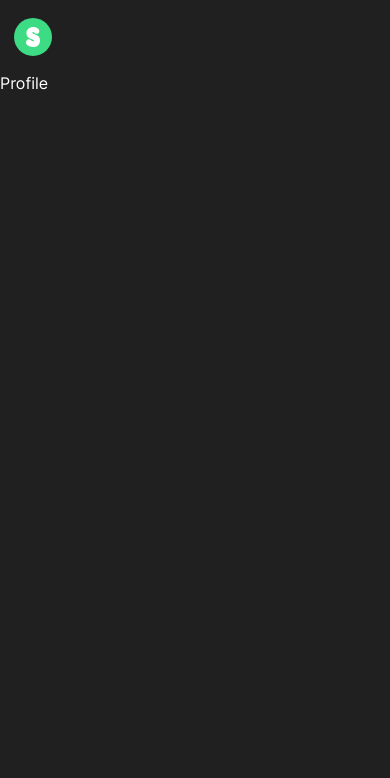
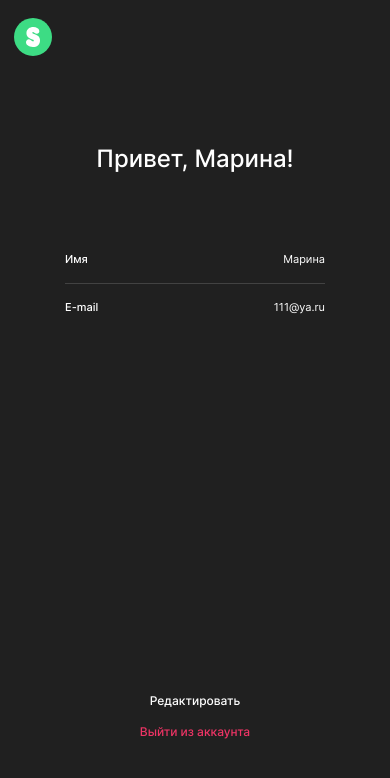
Before and after one commit to MarinaNat/movies-explorer-frontend, a React (Create React App) app: page /profile in a window 390 px wide. Before the commit this address had no page. Shown: the top 778 px of the page. Built offline with nearby package versions, Linux system fonts and the light colour scheme.

Commit message:
компонент Profile

```diff
--- a/src/components/Profile/Profile.css
+++ b/src/components/Profile/Profile.css
@@ -0,0 +1,119 @@
+.profile {
+    width: 410px;
+    max-height: 626px;
+    box-sizing: border-box;
+    margin: 0 auto;
+    padding: 74px 0 70px;
+}
+
+/* .profile-form {
+    display: flex;
+    flex-direction: column;
+    box-sizing: border-box;
+    padding-top: 40px;
+} */
+
+.profile__title {
+    font-weight: 500;
+    font-size: 24px;
+    line-height: 29px;
+    text-align: center;
+    margin-bottom: 106px;
+}
+
+.profile__container {
+    display: flex;
+    box-sizing: border-box;
+    justify-content: space-between;
+    padding: 17px 0;
+    border-bottom: 1px solid var(--color-line-dark-gray);
+    font-size: 11px;
+    line-height: 13px;
+    flex-wrap: nowrap;
+}
+
+.profile__label {
+    font-weight: 500;
+}
+
+.profile__input {
+    font-weight: 400;
+    width: 80%;
+    background: var(--color-bg);
+    border: none;
+    color: var(--color-white);
+    text-align: end;
+}
+
+
+.profile__container:last-of-type {
+    border-bottom: none;
+    margin-bottom: 203px;
+}
+
+
+.profile__button {
+    display: block;
+    margin: 0 auto 16px;
+    box-sizing: border-box;
+    /* padding: 2px; */
+    background-color: inherit;
+    border: none;
+    color: var(--color-white);
+    font-size: 13px;
+    line-height: 16px;
+}
+
+/* .profile__enter {
+    display: flex;
+    justify-content: center;
+    font-weight: 400;
+    font-size: 14px;
+    line-height: 17px;
+} */
+
+.profile__button-edit {
+    font-weight: 400;
+}
+
+.profile__button-exit {
+    font-weight: 500;
+    color: var(--color-red);
+}
+
+@media screen and (max-width: 768px) {
+    .profile {
+        max-height: 950px;
+        padding: 236px 0 269px;
+    }
+
+    .profile__title {
+        margin: 0 0 79px 0;
+    }
+
+    .profile__container:last-of-type {
+        margin-bottom: 193px;
+    }
+}
+
+@media screen and (max-width: 475px) {
+    .profile {
+        width: 260px;
+        max-height: 706px;
+        padding: 70px 0 40px;
+    }
+
+    .profile__title {
+        margin: 0 0 63px 0;
+    }
+
+    .profile__container:last-of-type {
+        margin-bottom: 362px;
+    }
+
+    .profile__button {
+        font-weight: 500;
+        font-size: 12px;
+        line-height: 15px;
+    }
+}
--- a/src/components/Profile/Profile.js
+++ b/src/components/Profile/Profile.js
@@ -3,7 +3,44 @@ import './Profile.css';
 
 const Profile = () => {
   return (
-    <div>Profile</div>
+    <section className='profile'>
+      <form className='profile-form'>
+        <h2 className='profile__title'>Привет, Марина!</h2>
+        <div className='profile__container'>
+        <label className='profile__label'>Имя</label>
+        <input
+          className='profile__input'
+          minLength='2'
+          id='profile-name'
+          name='profile-name'
+          type='text'
+          required
+          value="Марина"
+          placeholder="Имя"
+        />
+        </div>
+        <div className='profile__container'>
+        <label className='profile__label'>E-mail</label>
+        <input
+          className='profile__input'
+          minLength='2'
+          id='profile-email'
+          name='profile-email'
+          type='email'
+          required
+          value="111@ya.ru"
+          placeholder="email"
+        />
+        </div>
+
+        <button className='profile__button profile__button-edit link' type='submit'>
+        Редактировать
+        </button>
+        <button className='profile__button profile__button-exit link' type='submit'>
+        Выйти из аккаунта
+        </button>
+      </form>
+    </section>
   )
 }
 
```
